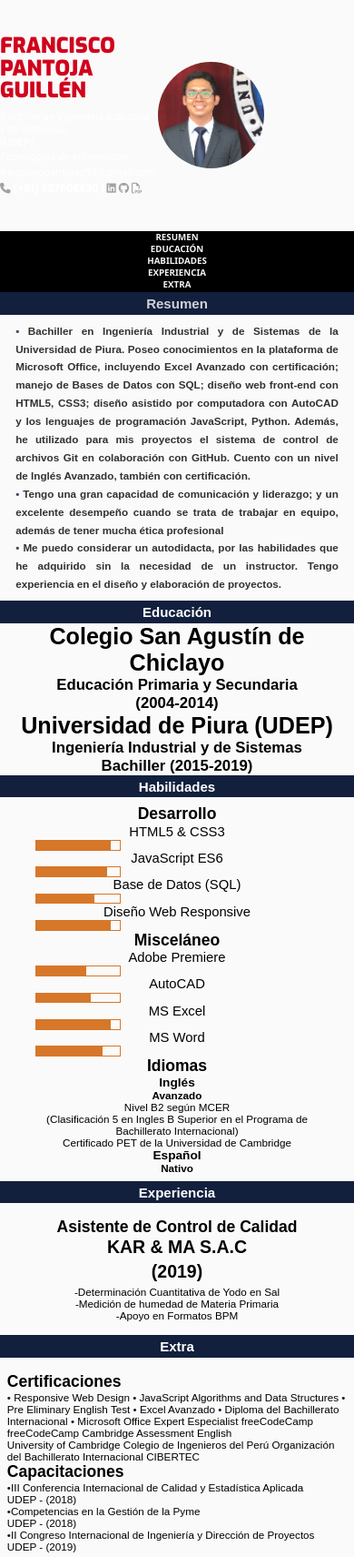
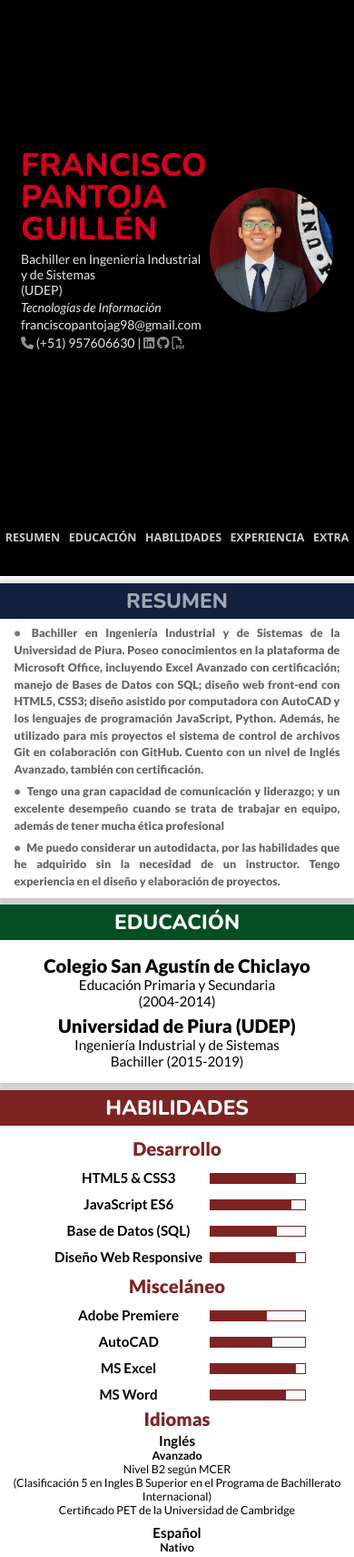
Before and after one commit to franciscopantojag/webResume, a plain HTML site: page index.html in a window 390 px wide. Shown: the top 1711 px of the page at 91% size. Drawn offline with nearby package versions, Linux system fonts and the light colour scheme.

Commit message:
Add files via upload

```diff
--- a/css/style.css
+++ b/css/style.css
@@ -1,235 +1,297 @@
-:root{--main-red:#d1021c;--main-skyBlue: #fafafa}
+:root{
+    --main-red:#d1021c;
+    --main-gray: #FAFAFA;
+    --dark-red: #7e2323;
+    --main-blue: #12203E;
+    --main-orange: #d6772a;
+    --light-blue: #0077B4;;
+    --dark-gray: #A3A0A0;
+    --main-green: #034E23;
+}
 
 * {
-    margin: 0;
+    margin:0;
     padding: 0;
+    box-sizing: border-box;
     scroll-behavior: smooth;
 }
-
-
-body {
-    background-color: var(--main-skyBlue);
-    color: black;
-    font-family: sans-serif;
+a{
+    text-decoration: none;
 }
-
-/*Header*/
-/*Header1*/
-.blueSection{
-    background-color:black;
+li{
+    list-style: none;
 }
-.header{
+body{
+    font-family: Lato, sans-serif;
+}
+/*Empieza el header*/
+header{
     height:65vh;
     width:100%;
     display:flex;
     justify-content:center;
     align-items:center;
 }
+.blackBack{
+    background-color:black;
+}
 .header-content{
     width:75%;
     height:80%;
     display:flex;
-    padding-top: 10%;
-    padding-bottom: 10%;
+    justify-content: center;
 }
-
+#header-child-left{
+    animation: 1s slideFromLeft ease-out
+}
 .header-child{
-    width:100%;
+    flex:1.6;
     display:flex;
     flex-direction:column;
-    justify-content:center
-}
-
-.header-left-child{
-    margin:0
-}
-.name{
-    font-family:Exo, sans-serif;
-    color:var(--main-red);
-    font-size: 8.52vmin;
-    padding-bottom: 0.35em;
-    font-weight:1000;
-    line-height: 1.05;
-
-}
-.speciality{
-    font-family:Roboto, sans-serif;
-    color:#fff;
-    font-size:4vmin;
-    font-weight:400;
-    padding-bottom: 1.5%;
-
-}
-.speciality1{
-    font-family: Roboto,sans-serif;
-    color:#fff;
-    font-size:4vmin;
-    font-weight:400;
-    padding-bottom: 1.5%;
-    font-style: italic;
-
-}
-.email{
-    font-family:Roboto, sans-serif;
-    color:#fff;
-    font-size:4vmin;
-    font-weight:400;
-    padding-bottom: 1.5%;
-
-}
-
-.email a{
-    text-decoration: none;
-    color:#fff;
-}
-
-.phone{
-    font-family:Exo,sans-serif;color:#fff;font-size:4vmin;font-weight:300;
-
-
-}
-
-
-.phoneHover:hover{
-    text-decoration: underline;
-}
-.phone a{
-    text-decoration: none;
-    color:#fff;
+    justify-content:center;
+    padding-right:1%;
 }
 
 
 .header-child-right{
-    display:flex;align-items:center}
-#profile-picture{width:38vmin;border-radius:100%;opacity: 0.9;}
-/*media*/
+    flex:1;
+    align-items: flex-start;
+    padding: 0;
+    animation: 1s drop ease-out;
+}
+.header-left-child{
+    color: white;
+    font-size: 4vmin;
+    font-weight: 400;
+    margin-bottom: 1%;
+    opacity: 0.9;
+}
+.name{
+    color: var(--main-red);
+    font-size: 9.8vmin;
+    font-family: Nunito, 'Segoe UI';
+    font-weight: 800;
+    line-height: 1;
+    padding-bottom: 0.2em;
+    opacity: 1;
+    margin: 0;
+}
+.speciality1{
+    font-style: italic;
+}
+.phone{
+    margin-bottom: 0;
+}
+.email a{
+ color: white;
+}
+.email a:hover{
+    text-decoration: underline;
+}
 
-@media (min-width:1001px) and (max-width:1200px){
-    .name{font-size:6vmin}
-    .speciality{font-size:3vmin}
-    .speciality1{font-size:3vmin}
-    .email{font-size:3vmin}
-    .phone{font-size:3vmin}
-    #profile-picture{width:36vmin}
+.icon{
+    color: #A3A0A0;
 }
-@media (min-width:831px) and (max-width:1000px){
-    .name{font-size:6vmin}
-    .speciality{font-size:3vmin}
-    .speciality1{font-size:3vmin}
-    .email{font-size:3vmin}
-    .phone{font-size:3vmin}
-    #profile-picture{width:34vmin}
+.fa-phone{
+    color: #A3A0A0;
+}
+
+
+.fa-linkedin:hover{
+    color: var(--light-blue);
+    opacity: 1;
+    transition: all 0.2s ease-out;
+}
+.fa-file-pdf:hover{
+    color: var(--main-red);
+    opacity: 1;
+    transition: all 0.2s ease-out;
+}
+.fa-github:hover{
+    color: white;
+    opacity: 1;
+    transition: all 0.2s ease-out;
+}
+#profile-picture{
+    width:40vmin;
+    border-radius:100%;
+    opacity: 0.9;
+}
+@media (max-width:790px){
+    #profile-picture{
+        width:35vmin;
+    }
+    .header-left-child{
+        font-size: 3.6vmin;
+    }
+    .name{
+        font-size: 9vmin;
+    }
 
 }
-
-@media (max-width:830px){
-    .name{font-size:6vmin}
-    .speciality{font-size:3vmin}
-    .speciality1{font-size:3vmin}
-    .email{font-size:3vmin}
-    .phone{font-size:3vmin}
-    #profile-picture{width:30vmin}
-    .header{
-        height:60vh;
+/*Termina el header*/
+/*NavBar*/
+#navBar{
+    height:10vh;
+    width:100%;
+    z-index:1;
+    position: sticky;
+    top:0;
+    display: flex;
+    align-items: center;
 }
+.navLinks{
+    display: flex;
+    width: 100%;
+    align-items: center;
+    justify-content: space-evenly;
 }
-@media (max-width:500px){
-    .header{
-        height:55vh;
+.buttonContainer{
+    padding: 0 1%;
+    display: flex;
+    align-items: center;
+}
+.headButton{
+    text-decoration:none;
+    color: white;
+    font-family:'Segoe UI',sans-serif;
+    font-size:3.2vmin;
+    font-weight:700;
+    transition:color 0.3s ease;
+    animation: 2s appear ease;
+    opacity: 0.8;
+}
+.headButton:hover{
+    color:var(--main-red)
+}
+/*Termina el NavBar*/
+.allSec{
+    background-color: var(--main-gray);
+}
+.anchor{
+    height:10vh;
+    margin-top:-10vh;
+    visibility:hidden;
+    background-color: var(--main-gray);
+}
+.card{
+    width: 90%;
+    background-color: white;
+    margin: 0 auto 2% auto;
+    box-shadow: 0 0.6vmin 2vmin 0.8vmin rgba(0,0,0,0.2);
+    border-radius: 1vw;
+}
+@media (orientation: portrait)  {
+    .card{
+        width: 100%;
+        border-radius: 0;
     }
 }
 
-
-
-/*media*/
-
-
-/*Header*/
-.About{
-    width: 90%;
-    background-color: white;
-    margin: 1% auto 2% auto;
+.aboutCard{
+    margin-top: 2%;
+    animation: 1s slideFromBottom ease;
 }
 
-
 .sectionHeader{
-    background-color: #12203E;
+    background-color: var(--main-blue);
     color: white;
     text-align: center;
-    padding: 1%  0;
-    font-size: 3.3vmin;
-    border-top-right-radius: 1rem;
-    border-top-left-radius: 1rem;
+    font-size: 5vmin;
+    padding: 1% 0;
+    font-family: Nunito, sans-serif;
+    text-transform: uppercase;
+    font-weight: 900;
+    border-top-left-radius: 1vw;
+    border-top-right-radius: 1vw;
+}
+@media (orientation: portrait){
+    .sectionHeader{
+        border-top-left-radius: 0;
+        border-top-right-radius: 0;
+    }
+}
+.cardContent{
+    padding: 2%;
+    font-size: 3.2vmin;
+}
+.aboutContent{
+    padding: 2% 4%;
+    text-align: justify;
+}
+.bullet{
+    color: var(--main-blue);
+    padding-right: 1%;
+}
+.aboutPar{
+   padding-bottom: 1.5%;
+
+   line-height: 1.5;
+   font-weight: 900;
+}
+.aboutPar3{
+    padding-bottom: 0;
+}
+/*Educacion*/
+.greenHeader{
+    background-color: var(--main-green);
+}
+.educationContent{
+    text-align: center;
+    padding: 4% 1%;
+}
+.educationPlace1{
+    padding-top: 1.5%;
+}
+.educationPlName{
+    font-size: 5.2vmin;
+    font-weight: 900;
+}
+.educationDescr{
+    font-size: 3.9vmin;
 
 }
-
-.aboutContent{
-    padding: 2% 4% 2% 4%;
-    font-size: 3vmin;
-    font-weight: 900;
-    text-align: justify;
-    line-height: 170%;
+/*Skills*/
+.redHeader{
+    background-color: var(--dark-red);
 }
-.bullet{
-    color: #12203E ;
-}
-
-.Education{
-    width: 90%;
-    background-color: white;
-    margin: auto auto 2% auto;
-}
-
-.greenBackground{
-    background-color: rgb(3, 78, 35);
-}
-
-.educationContent{
-    padding: 0 1%;
-    font-size: 3vmin;
+.skillsSection{
+    display: grid;
+    grid-template-columns: repeat(2, auto);
+    grid-template-rows: repeat(5, auto);
+    grid-auto-flow:column;
+    margin: 0 7%;
     text-align: center;
 }
-.educationPlace{
-    font-size: 4.3vmin;
-    font-weight: 600;
+@media (orientation:portrait){
+    .skillsSection{
+        grid-template-columns: 1fr;
+        grid-template-rows: repeat(10, auto);
+        grid-auto-flow:column;
+        margin: 0 1%;
     }
-.educationPlaceContent{
-    font-size: 4vmin;
-
 }
-.Skills{
-    width: 90%;
-    background-color: white;
-    margin: auto auto 2% auto;
+@media (max-width:1100px) and (orientation: landscape){
+    .skillsSection{
+        margin: 0 0.5%;
     }
-.orangeBackground{
-    background-color: #d6772a;
 }
-.skillsContent{
-    padding: 2% 8%;
-    padding-bottom: 0.2%;
-    font-size: 3vmin;
-    text-align: center;
-    display: grid;
-    grid-template-columns: repeat(2, 1fr);
-    grid-template-rows: repeat(5, auto);
-    grid-auto-flow:column;
-}
-.skillsGroupName{
-    color: #d6772a;
-    font-size: 4.6vmin;
-    padding: 1%;
-    font-weight: 800;
-}
-.skills-Content{
+.skillContainer{
+    padding: 1.5%;
     display: flex;
     justify-content: center;
     align-items: center;
 }
+.skillsGroupTitle{
+    font-size: 5.2vmin;
+    color: var(--dark-red);
+    font-weight: 900;
+}
 .skill{
+    font-size: 3.9vmin;
     width: 50%;
-    font-size: 3.8vmin;
-    padding: 1.5%;
+    padding: 0 1%;
+    font-weight: 700;
 }
 
 .barra{
@@ -245,240 +307,181 @@ progress {
       ::-webkit-progress-bar {
          background-color: #fafafa;
          color: white;
-     border: 1px solid #d6772a;
+         border: 1px solid var(--dark-red);
       }
       ::-webkit-progress-value{
-    background-color: #d6772a;
+        background-color: var(--dark-red);
 
       }
-/*seccion 2 de skills*/
-.prev{
-    padding-bottom: 0.8%;
+    /*barritas*/
+.skillsGroupTitle{
+    text-align: center;
 }
-.skillsContent2{
-    font-size: 3vmin;
+.languageContainer{
     text-align: center;
-    padding: 0 8% 3% 8%;
+    padding: 1%;
+}
+.langTitle{
+    font-size: 3.9vmin;
+    font-weight: 700;
+}
+.langLevel{
+    font-weight: 700;
+    font-size: 3.2vmin;
+}
+/*Experiencia*/
+.experienceContent{
+    padding: 4% 1%;
+}
+.experiencePeriod{
+    display: flex;
+    flex-direction: column;
+    justify-content: center;
+    align-items: center;
+}
+.positionName{
+    font-size: 5.2vmin;
+    font-weight: 900;
+    color: var(--main-blue);
+    padding-bottom: 0.5%;
+}
+.companyName{
+    font-size: 3.9vmin;
+    font-weight: 700;
+    padding-bottom: 0.4%;
+}
+.descrExp{
+    margin: 0 1%;
 }
 
-.languageName{
-    font-size: 4vmin;
-    font-weight: 600;
+/*Extra*/
+.extraContent{
+    padding: 3% 2%;
 }
-.languageContent{
-    font-size: 3.4vmin
+.certSec{
+    display: flex;
+    flex-direction: column;
+    align-items: center;
+}
+.extraSecTitle{
+    text-align: center;
+    font-size: 5.2vmin;
+    color: var(--main-green);
+    font-weight: 900;
+    text-transform: uppercase;
 }
 
-.Experience{
-    width: 90%;
-    background-color: white;
-    margin: auto auto 2% auto;
-}
-.redBackground{
-    background-color: 9B1A06;
-}
-
-.experienceContent{
-    padding: 4% 1%;
-    font-size: 3vmin;
-    text-align: center;
-}
-.companyName{
-    color: 9B1A06 ;
-    font-size: 5vmin;
-    padding-bottom: 1%;
-    font-weight: 600;
-}
-.companyPuesto{
-    font-size: 4.5vmin;
-    font-weight: 600;
-    padding-bottom: 0.5%;
-}
-.companyDescription{
-    font-size: 3.6vmin;
-
-}
-
-.Extra{
-    width: 90%;
-    background-color: white;
-    margin: auto;
-    margin-bottom: 2%;
-}
-.extraContent{
-    padding: 4% 2% 0 2%;
-    font-size: 3vmin;
-}
-.extraContentH1{
-    font-size: 4.8vmin;
-    color: seagreen;
-    font-weight: 600;
-    text-align: center;
-}
-.certificateGroup{
-    padding: 2% 0 2% 0;
-}
-.certificate{
-    padding: 1em 5% 1em 2.2%;
-    font-size: 3.5vmin;
-    font-weight: 600;
-}
-.rigthCertificate{
-    padding: 1em 0 1em 2.2%;
-    font-size: 3.5vmin;
-    padding-left: 0;
-    display: inline;
-}
-
-@media (max-width:768px) {
-    .certificate{
-        font-size: 3vmin;
-    }
-    .rigthCertificate{
-        font-size: 3vmin;
-    }
-}
-/*   padding: 1.5rem 1.3rem 1.5rem 1rem;*/
-.rigthCertificate{
-    padding-left: 0;
-}
-
-.capacitacion{
-    padding-bottom:2%;
-    font-size: 3.5vmin;
-    text-align: center;
-}
-.extraContent-content{
-    padding: 0 5% 2% 5%;
-}
-.certificateGroup1{
-    padding: 2% 8vmin;
+.certContent{
     display: grid;
     grid-template-columns: repeat(2, auto);
     grid-template-rows: repeat(6, auto);
     grid-auto-flow:column;
+    margin: 2% 10%;
+    column-gap: 3%;
 }
-@media (max-width:768px) {
-    .Extra{
-        width: 100%;
+@media (max-width: 900px) {
+    .certContent{
+        margin: 0 1%;
+        column-gap: 1%;
     }
-    .Experience{
-        width: 100%;
 }
-    .Skills{
-        width: 100%;
+.certName{
+    padding: 3% 1%;
+    font-size: 3.9vmin;
+    font-weight: 700;
 }
-
-    .Education{
-    width: 100%;
+.certEntity{
+    font-weight: 400;
 }
-    .About{
-        width: 100%;
+.greenCol{
+    color: var(--main-green)
 }
-    .certificateGroup1{
-        padding: 2% 2vmin;
+.capSec{
+    display: flex;
+    flex-direction: column;
+    justify-content: center;
+    align-items: center;
 }
-    .sectionHeader{
-        border-radius: 0;
-
+.capContent{
+    padding: 2% 1%;
+    padding-bottom: 0;
+}
+.capName{
+    padding-bottom: 3%;
+    font-size: 3.9vmin;
+}
+.last{
+    padding-bottom: 0;
+}
+/*Animations*/
+@keyframes drop {
+    0%{
+        opacity: 0;
+        transform: translateY(-20%);
+    }
+    100%{
+        opacity: 1;
+        transform: translateY(0);
     }
 
 }
-/*navBar*/
-#navBar{
-    height:10vh;
-    width:100%;
-    background-color:black;
-    display:flex;
-    justify-content:space-evenly;
-    z-index:1;
-    position: sticky;
-    top:0;
+@keyframes slideFromLeft {
+    0%{
+        opacity: 0;
+        transform: translateX(-20%);
     }
-.buttonContainer{
-    display:flex;
-    justify-content:center;
-    text-align:center;
-    align-items: center;
-    padding: 0 1% 0 1%;
+    100%{
+        opacity: 1;
+        transform: translateX(0);
     }
 
-.headButton{
-    text-decoration:none;
-    color: #F2F3F3;
-    font-family:'Segoe UI',sans-serif;
-    font-size:3.2vmin;
-    font-weight:700;
-    transition:color .1s linear;
 }
-.headButton:hover{
-    color:var(--main-red)
+@keyframes slideFromRight {
+    0%{
+        opacity: 0;
+        transform: translateX(+20%);
     }
-.anchor{
-    height:10vh;
-    margin-top:-10vh;
-    visibility:hidden;
+    100%{
+        opacity: 1;
+        transform: translateX(0);
     }
-@media (max-width:768px){
-    .headButton{
-        font-size:2.5vmin
-    }
-    #navBar{
-        height:8vh;
 
 }
-    .anchor{
-        height:8vh;
-        margin-top:-8vh;
+@keyframes appear {
+    0%{
+        opacity: 0;
     }
+    100%{
+        opacity: 0.8;
     }
-
-.redTitle{color:var(--main-red)}
-.whiteColor{
-    color: white;
 
 }
 
 
+@keyframes slideFromBottom {
+    0%{
+        opacity: 0;
+        transform: translateY(20%);
+    }
+    100%{
+        opacity: 1;
+        transform: translateY(0);
+    }
 
+}
+.transSlideFromLeft{
+    animation: 2s slideFromLeft ease;
+}
+.transSlideFromRight{
+    animation: 2s slideFromRight ease;
+}
+.trans{
+    transition: opacity 2s ease;
+}
+.opac{
+    opacity: 0.6;
 
-.shadow {
-    box-shadow: 0 0.6vmin 2vmin 0.8vmin rgba(0,0,0,0.2);
-    border-radius: 1rem;
 }
-@media (max-width:768px){
-    .shadow{
-        border-radius: 0;
-    }
-}
-.redTitle{
+.redColor{
     color: var(--main-red)
 }
-.fas, .fab, .far{
-   color: rgb(163, 160, 160);
-}
-.fa-linkedin:hover{
-    color: #0077B4;
-    transition:color .2s linear;
-}
-.fa-file-pdf:hover{
-    color: var(--main-red);
-    transition:color .2s linear;
-}
-
-@media (max-width: 768px) and (orientation:portrait){
-    .skillsContent{
-        padding: 2% 10%;
-        display: block;
-    }
-}
-.opac{
-    opacity: 0.8;
-    margin: 0 0.4%;
-}
-.fa-github{
-    transition: opacity .2s linear;
-}
-.fa-github:hover{
-    opacity: 1;
-}
```
Lines whose indentation alone changed are shown as unchanged.
